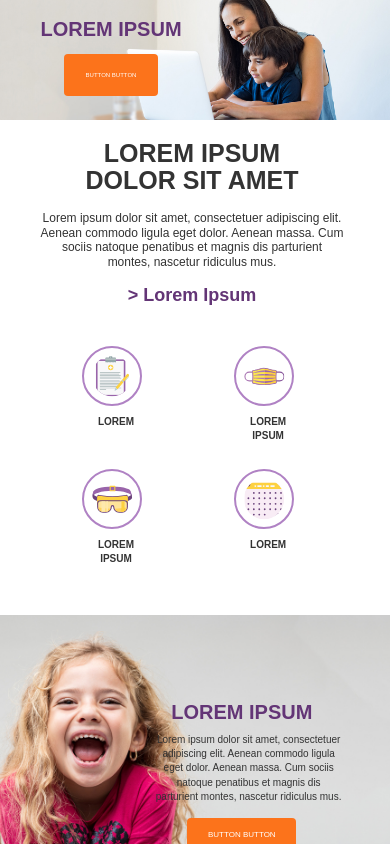
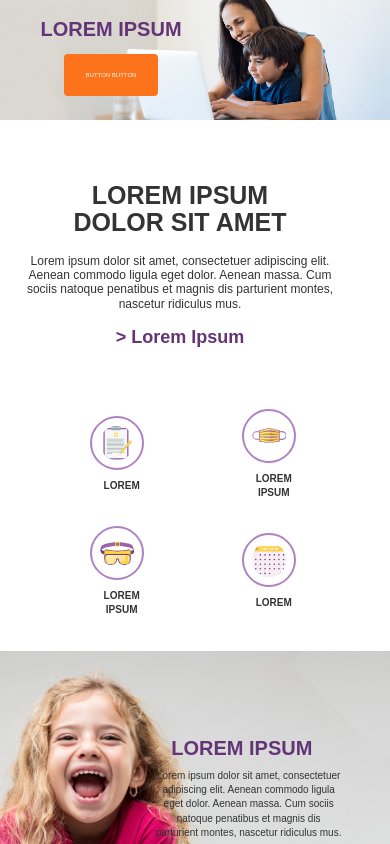
Before and after one commit to chasmit/frontend-dev-test, a React (Create React App) app: page / in a window 390 px wide. Shown: the part 840-1684 px from the top of the page. Built offline with nearby package versions, Linux system fonts and the light colour scheme.

Commit message:
add links to icon-detail icons, fix web/mobile styling

```diff
--- a/src/App.css
+++ b/src/App.css
@@ -1,5 +1,5 @@
 *, *:before, *:after {
-  box-sizing: inherit;
+  box-sizing: border-box;
 
   .app {
     margin:0;
--- a/src/components/IconDetail/IconDetail.jsx
+++ b/src/components/IconDetail/IconDetail.jsx
@@ -16,44 +16,50 @@ const iconData = [
     {
         image: ClipboardIcon,
         text:"LOREM",
-        alt:"clipboard-icon"
+        alt:"clipboard-icon",
+        url:"https://en.wikipedia.org/wiki/Clipboard"
     },
     {
         image: MaskIcon,
         text:"LOREM IPSUM",
-        alt:"mask-icon"
+        alt:"mask-icon",
+        url:"https://en.wikipedia.org/wiki/Surgical_mask"
     },
     {
         image: GogglesIcon,
         text:"LOREM IPSUM",
-        alt:"goggles-icon"
+        alt:"goggles-icon",
+        url:"https://en.wikipedia.org/wiki/Goggles"
     },
     {
         image: CalendarIcon,
         text:"LOREM",
-        alt:"calendar-icon"
+        alt:"calendar-icon",
+        url:"https://en.wikipedia.org/wiki/Calendar"
     },
 ];
 
 function IconDetail() {
     return (
-        <Container fluid className="icon-detail" id="icon-detail">
+        <Container className="icon-detail" id="icon-detail">
             <Row>
-                <Col md={6} lg={6} className="icon-detail-text">
+                <Col className="icon-detail-text">
                     <h1>LOREM IPSUM<br/>DOLOR SIT AMET</h1>
                     <p>Lorem ipsum dolor sit amet, consectetuer adipiscing elit. Aenean commodo ligula eget dolor. Aenean massa. Cum sociis natoque penatibus et magnis dis parturient montes, nascetur ridiculus mus.</p>
                     <h4>&gt; Lorem Ipsum</h4>
                 </Col>
-                <Col md={6} lg={6} className="icon-detail-icons">
+                <Col className="icon-detail-icons">
                     <Container className="icon-detail-icons-grid">
                         {iconData.map((icon) => (
                             <div className="icon-wrapper">
+                                <a href={icon.url}>
                                     <Image
                                         src={icon.image}
                                         alt={icon.alt}
                                         className="icon"
                                         fluid
                                     />
+                                </a>
                                 <p className="icon-text">{icon.text}</p>
                             </div>
                         ))}
--- a/src/components/IconDetail/IconDetail.scss
+++ b/src/components/IconDetail/IconDetail.scss
@@ -1,20 +1,33 @@
+.icon-detail::after, .icon-detail:before {
+    display: none;
+}
+
 .icon-detail {
+    display: flex;
+    grid-template-columns: repeat(2, minmax(0, 1fr));
     width: 100vw;
-    padding: 0;
-    margin: 0;
+    height: auto;
+    padding:0;
+    margin:0;
+
+    .row {
+        width:100%;
+        display: flex;
+        flex-wrap: nowrap;
+    }
 
     &-text {
-        width: 80%;
-        margin-left:10vw;
+        max-width: 40vw;
+        margin: 20vh 0 20vh 20vw;
 
         h1 {
-            font-size: 4rem;
+            font-size: 3.5rem;
             font-weight: bolder;
         }
 
         p {
             font-size: 1.5rem;
-            width: 70%;
+            width: 60%;
             line-height: 1.2;
             margin-top:2vh;
         }
@@ -28,15 +41,15 @@
     }
 
     .icon-detail-icons {
-        max-width: 50%;
+        max-width: 30vw;
+        margin: 15vh 20vw 0 0;
 
         &-grid {
             display: grid;
             grid-template-columns: repeat(2, 1fr);
-            grid-gap: 2vw;
-            width: 100%;
-            padding: 6vw;
-            margin-top: 2vh;
+            grid-gap: 0.2vw;
+            max-width: 40vw;
+            place-items: center;
         }
 
         &-grid::before,&grid::after {
@@ -45,22 +58,22 @@
     }
 
     .icon-wrapper {
-        max-width: 50%;
-        width: 15vw;
+        max-width: 40%;
+        width: 10vw;
 
         .icon {
-            height: auto;
             border: 2px solid #b082c4;
             border-radius: 50%;
-            padding: 1.2vw;
-            margin-right: 2vw;
+            padding: 0.8vw;
         }
 
         .icon-text {
+            width:100%;
             text-align: center;
-            font-size: 1.6rem;
+            font-size: 1.4rem;
             font-weight: 600;
             margin-top: 1vh;
+            margin-left: 1.2vw;
         }
 
         &:hover {
@@ -71,9 +84,15 @@
     }
 
     @media (max-width: 768px) {
+        .row {
+            flex-direction: column;
+            align-items: center;
+            text-align: center;
+        }
+
         &-text {
-            margin-top: 1vh;
-            text-align: center;
+            max-width: 80%;
+            margin: 5vh auto;
 
             h1 {
                 font-size: 2.5rem;
@@ -90,10 +109,13 @@
         }
 
         .icon-detail-icons {
+            max-width: 90%;
+            margin: 1vh 35vw 1vh 0;
+
             &-grid {
                 grid-template-columns: repeat(2, 1fr);
                 grid-gap: 4vw;
-                margin-left: 15vw;
+                margin: auto;
             }
         }
 
@@ -105,6 +127,7 @@
             }
 
             .icon-text {
+                width:100%;
                 font-size: 1rem;
             }
         }
--- a/src/components/Testimonial/Testimonial.scss
+++ b/src/components/Testimonial/Testimonial.scss
@@ -8,6 +8,7 @@
 
     &-text {
         text-align: left;
+        margin-top:10vh;
 
         h1 {
             font-size: 4rem;
```
Lines whose indentation alone changed are shown as unchanged.
